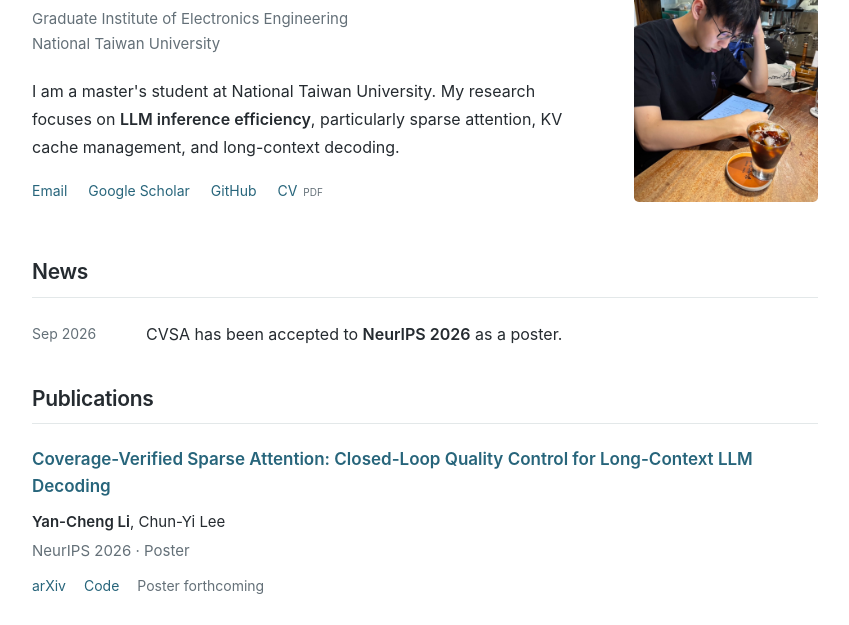
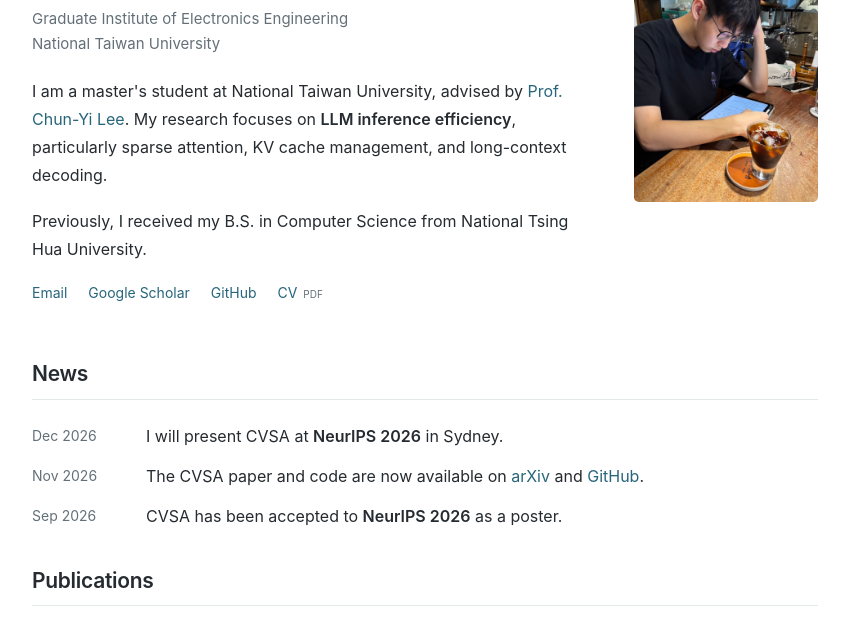
Before and after one commit to DJ-Melvin/DJ-Melvin.github.io, a plain HTML site: page index.html in a window 1280 px wide. Shown: the part 121-746 px from the top of the page, without its empty margins (215-1064 px from the left). Drawn offline with Linux system fonts and the light colour scheme.

Commit message:
Add advisor, undergraduate education, and CVSA news

```diff
--- a/index.html
+++ b/index.html
@@ -13,7 +13,8 @@
       <div>
         <h1>Yan-Cheng Li</h1>
         <p class="affiliation">Graduate Institute of Electronics Engineering<br>National Taiwan University</p>
-        <p>I am a master's student at National Taiwan University. My research focuses on <strong>LLM inference efficiency</strong>, particularly sparse attention, KV cache management, and long-context decoding.</p>
+        <p>I am a master's student at National Taiwan University, advised by <a href="https://elsalab.ai/">Prof. Chun-Yi Lee</a>. My research focuses on <strong>LLM inference efficiency</strong>, particularly sparse attention, KV cache management, and long-context decoding.</p>
+        <p>Previously, I received my B.S. in Computer Science from National Tsing Hua University.</p>
         <nav aria-label="Profile links">
           <a href="mailto:r15943142@ntu.edu.tw">Email</a>
           <a href="https://scholar.google.com/citations?user=b6Edv_4AAAAJ">Google Scholar</a>
@@ -26,6 +27,14 @@
 
     <section aria-labelledby="news-title">
       <h2 id="news-title">News</h2>
+      <div class="news-item">
+        <time datetime="2026-12">Dec 2026</time>
+        <p>I will present CVSA at <strong>NeurIPS 2026</strong> in Sydney.</p>
+      </div>
+      <div class="news-item">
+        <time datetime="2026-11">Nov 2026</time>
+        <p>The CVSA paper and code are now available on <a href="https://arxiv.org/abs/2611.10634">arXiv</a> and <a href="https://github.com/DJ-Melvin/coverage-verified-sparse-attention">GitHub</a>.</p>
+      </div>
       <div class="news-item">
         <time datetime="2026-09">Sep 2026</time>
         <p>CVSA has been accepted to <strong>NeurIPS 2026</strong> as a poster.</p>
--- a/style.css
+++ b/style.css
@@ -16,6 +16,7 @@ nav { display: flex; flex-wrap: wrap; column-gap: 21px; row-gap: 8px; font-size:
 section { margin-top: 36px; }
 h2 { font-size: 21px; font-weight: 600; line-height: 1.4; margin: 0 0 22px; padding-bottom: 10px; border-bottom: 1px solid var(--line); letter-spacing: -.3px; }
 .news-item { display: grid; grid-template-columns: 96px 1fr; gap: 18px; }
+.news-item + .news-item { margin-top: 12px; }
 time { color: var(--muted); font-size: 14px; padding-top: 2px; }
 .news-item p { margin: 0; }
 h3 { font-size: 17px; font-weight: 600; line-height: 1.6; margin: 0 0 8px; }
```
